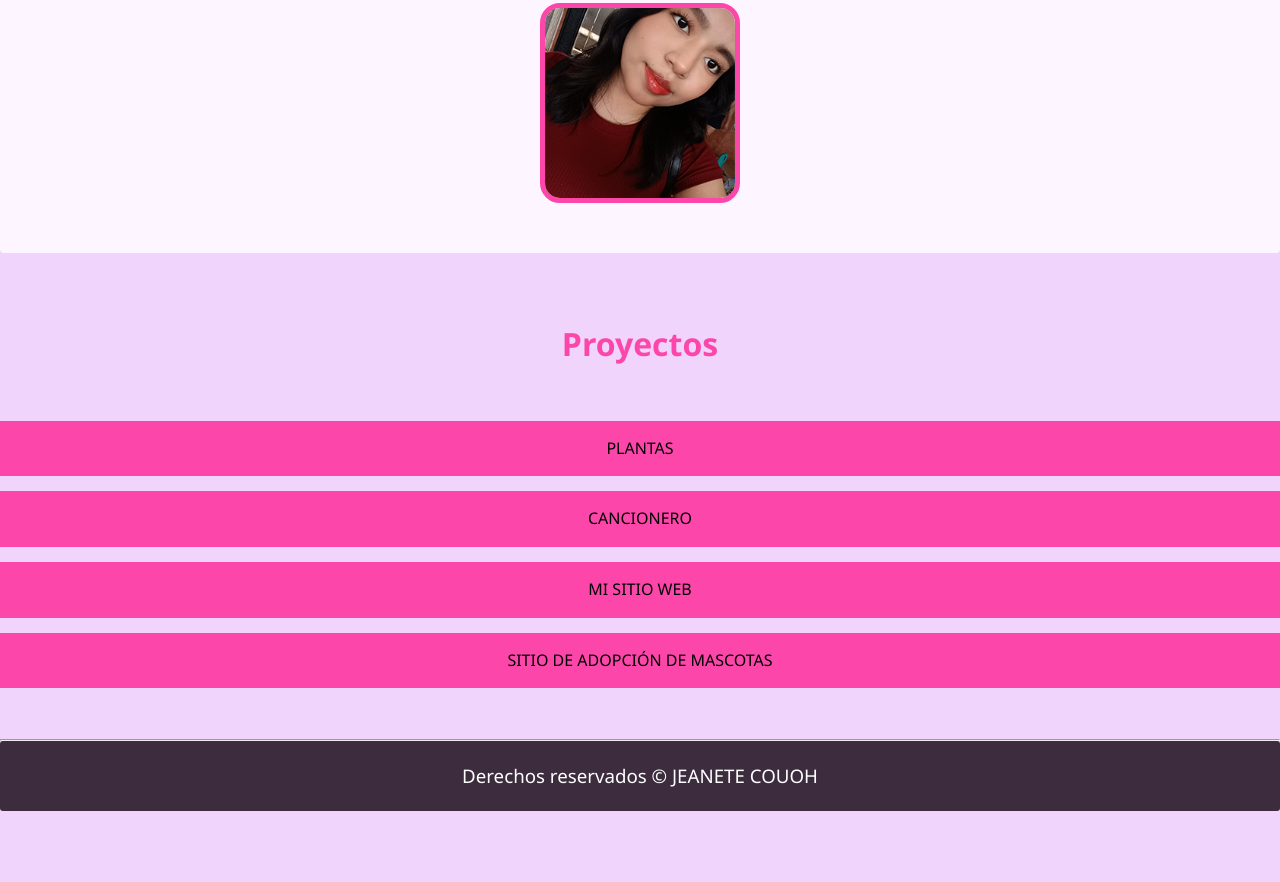
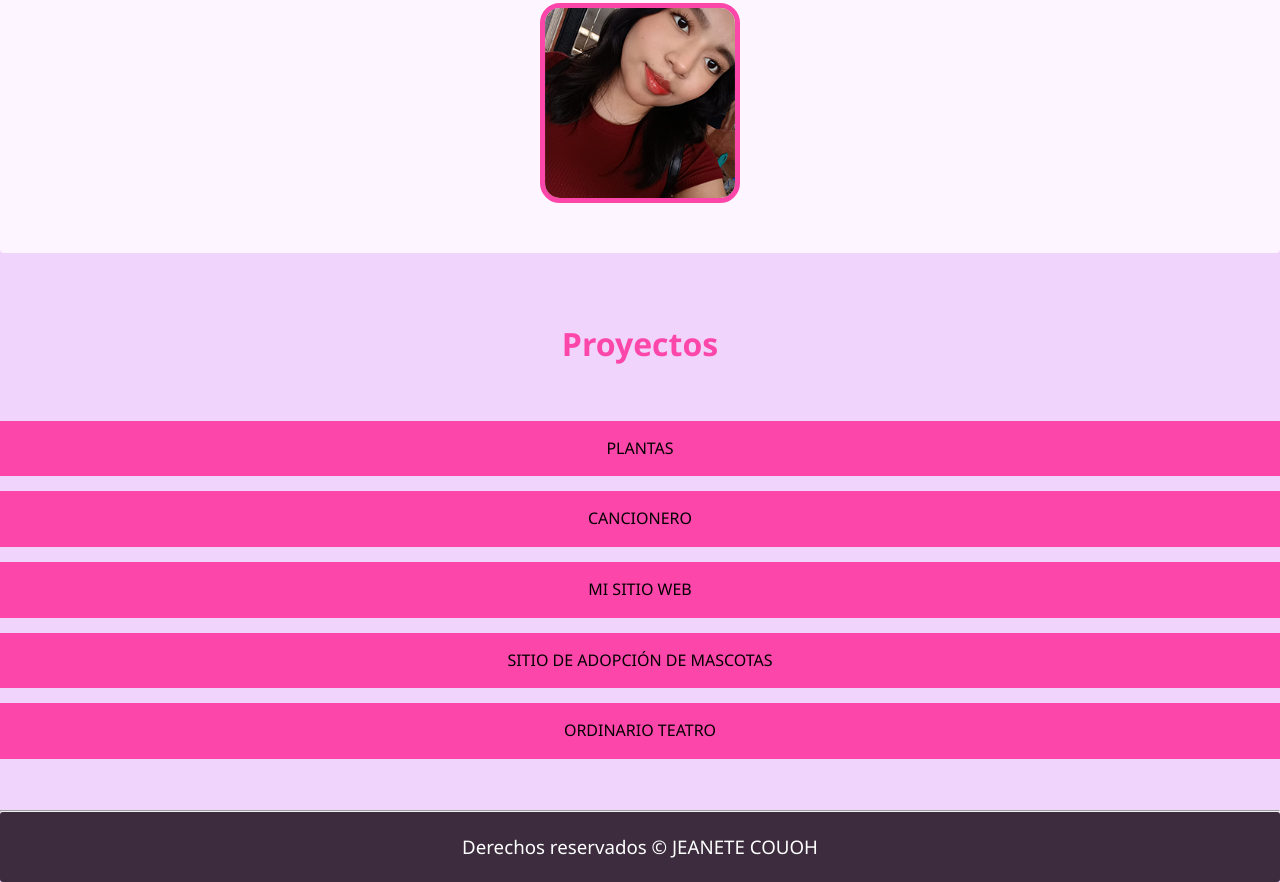
Before and after one commit to jeanette787/PERSONAL-, a plain HTML site: page index.html in a window 1280 px wide. Shown: the part 232-1114 px from the top of the page. Before the commit the page ends 1043 px from the top, so only its background shows below. Drawn offline with Linux system fonts and the light colour scheme.

Commit message:
Update index.html

```diff
--- a/index.html
+++ b/index.html
@@ -108,6 +108,7 @@
                 <li><a href="cancionero/sonido.html">CANCIONERO</a> </li>
                 <li><a href="pagina/segundo.html">MI SITIO WEB</a> </li>
                 <li><a href="mascotas/mascota.html">SITIO DE ADOPCI&Oacute;N DE MASCOTAS</a> </li>
+                <li><a href="proyecto/index.html">ORDINARIO TEATRO</a> </li>
             </ul>
             </nav>
             <br>
```
